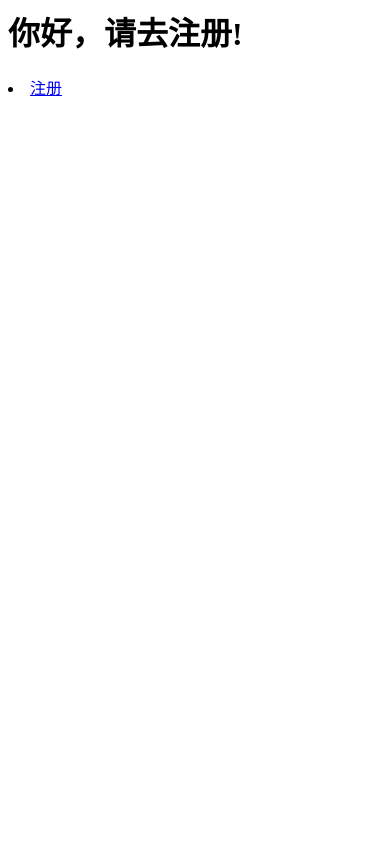
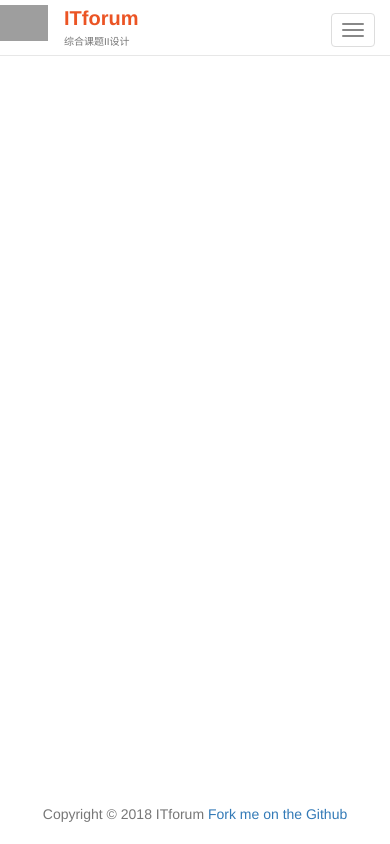
Before and after one commit to hnynes/ITforums, a Python web app: template app/templates/frontstage/front_index.html in a window 390 px wide. Run offline with Jinja, Linux system fonts and the light colour scheme; the template is opened without the code that fills it, so the values that code supplies are empty; some libraries are stand-ins or nearby versions; grey boxes are pictures that could not be loaded.

Commit message:
网站首页前端导航栏设计

```diff
--- a/app/templates/frontstage/front_base.html
+++ b/app/templates/frontstage/front_base.html
@@ -0,0 +1,82 @@
+{% from 'common/macro.html' import findstatic %}
+<!DOCTYPE html>
+<html lang="zh-CN">
+
+<head>
+    <meta http-equiv="Content-Type" content="text/html; charset=UTF-8">
+    <meta http-equiv="X-UA-Compatible" content="IE=edge">
+    <meta name="viewport" content="width=device-width, initial-scale=1">
+    <link rel="icon" href="{{ findstatic('common/images/favicon.ico') }}">
+
+    <meta name="description" content="ITforum">
+    <meta name="author" content="superliuliuliu1">
+    <title>{% block title %}{% endblock %}</title>
+
+    <link rel="stylesheet" href="http://cdn.bootcss.com/bootstrap/3.3.7/css/bootstrap.min.css">
+    <link rel="stylesheet" href="{{ findstatic('common/css/nav.css') }}">
+    <link rel="stylesheet" href="{{ findstatic('cms/css/footer1.css') }}">
+    <link rel="stylesheet" href="{{ findstatic('common/sweetalert/sweetalert.css') }}">
+
+    <script src="http://cdn.bootcss.com/jquery/3.1.1/jquery.min.js"></script>
+    <script src="http://cdn.bootcss.com/bootstrap/3.3.7/js/bootstrap.min.js"></script>
+    <!--ajax方式提交表单的js文件-->
+    <script src="{{ findstatic('common/myajax.js') }}"></script>
+    <!--提示框的js文件-->
+    <script src="{{ findstatic('common/sweetalert/sweetalert.min.js') }}"></script>
+    <script src="{{ findstatic('common/sweetalert/myalert.js') }}"></script>
+    <script src="{{ findstatic('frontstage/js/param.js') }}"></script>
+    {% block head %}{% endblock %}
+
+</head>
+
+<body>
+    <nav class="navbar navbar-default navbar-fixed-top" style="background:#fff">
+        <div class="container-fluid col-md-offset-1 col-md-10">
+            <div class="navbar-header" style="padding-top:5px;">
+                <a class="navbar-brand" href="/" style="padding:0px">
+                    <img alt="ITforum" src="{{ findstatic('frontstage/images/logo.jpg') }}" style="width:48px;">
+                </a>
+                <div class="navbar-brand" style="padding-top:2;padding-left:16px;margin-top:-12px;">
+                    <span style="font-size:20px;color:#EB5424"><b class="text-capitalize">ITforum</b></span>
+                    <br />
+                    <small style="font-size:10px">综合课题II设计</small>
+                </div>
+                <button type="button" class="navbar-toggle collapsed" data-toggle="collapse" data-target="#collapse-header" aria-expanded="false">
+                    <span class="sr-only"></span>
+                    <span class="icon-bar"></span>
+                    <span class="icon-bar"></span>
+                    <span class="icon-bar"></span>
+                </button>
+            </div>
+            <div class="collapse navbar-collapse" id="collapse-header">
+                <ul class="nav navbar-nav">
+                    <li><a href="{{ url_for('frontstage.index') }}">社区</a></li>
+                    <li><a href="https://www.liugaoyang.xin">博客</a></li>
+                    <li><a href="#">精华帖子</a></li>
+                </ul>
+                <ul class="nav navbar-nav navbar-right" style="margin-left:0px;">
+                    <a class="btn btn-default btn-sm navbar-btn" href="{{ url_for('frontstage.register') }}">注册</a>
+                    <a class="btn btn-default btn-sm navbar-btn" href="{{ url_for('frontstage.login') }}">登录</a>
+                </ul>
+                <form action="/search" class="navbar-form navbar-right" style="margin-top:10px;">
+                    <div class="form-group has-feedback">
+                        <input class="form-control input-sm" name="keyword" placeholder="搜索内容" type="text" value="">
+                        <i class="fa fa-search form-control-feedback"></i>
+                    </div>
+                </form>
+            </div>
+        </div>
+    </nav>
+    {% block maincontent %}{% endblock %}
+
+    <!--底部版权框-->
+    <footer class="footer">
+        <div class="container">
+            <p style="text-align: center;" class="text-muted">Copyright &copy; 2018 ITforum <a href="https://github.com/superliuliuliu/ITforums.git">Fork
+                    me on the Github </a></p>
+        </div>
+    </footer>
+
+</body>
+
+</html>
--- a/app/templates/frontstage/front_index.html
+++ b/app/templates/frontstage/front_index.html
@@ -1,2 +1,11 @@
-<h1>你好，请去注册!</h1>
-<li><a href="{{ url_for('frontstage.register') }}">注册</a></li>
+{% from 'common/macro.html' import findstatic %}
+{% extends "frontstage/front_base.html" %}
+
+{% block title -%}
+ITforum
+{%- endblock %}
+
+
+{%block maincontent %}
+<h2>test for ITforum!</h2>
+{% endblock %}
```
Also changed, not shown: app/templates/frontstage/register_base.html (+6 -5 lines).
